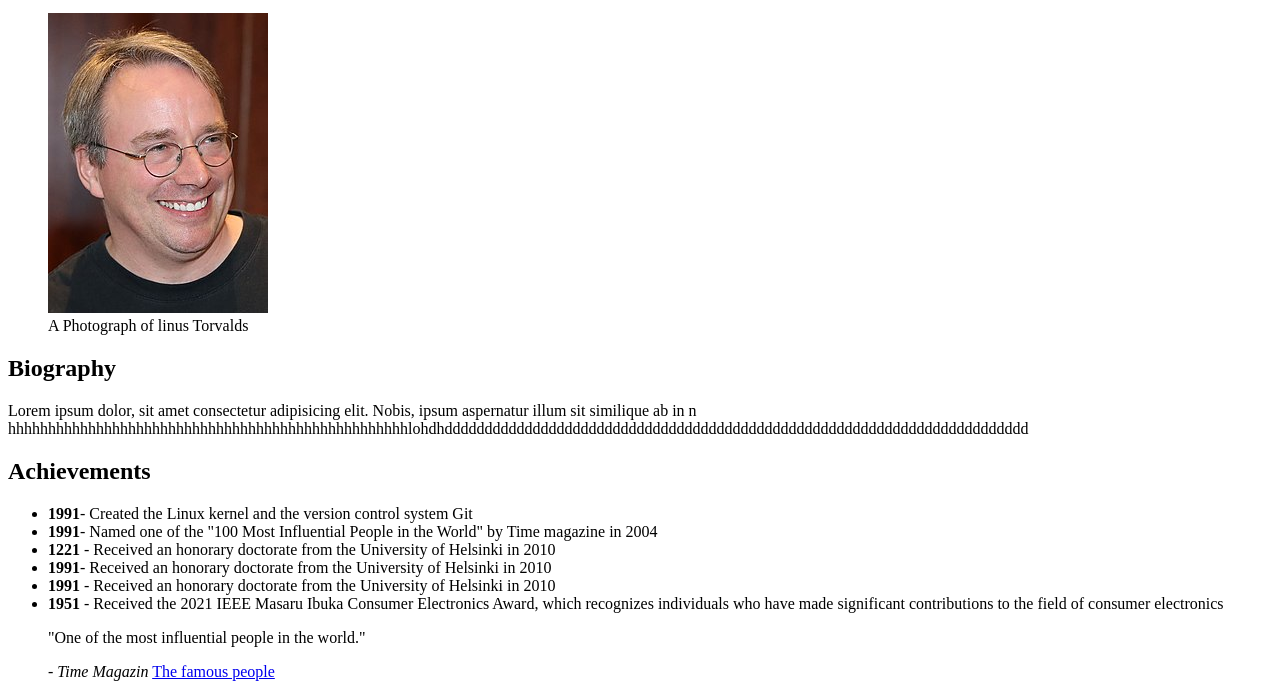
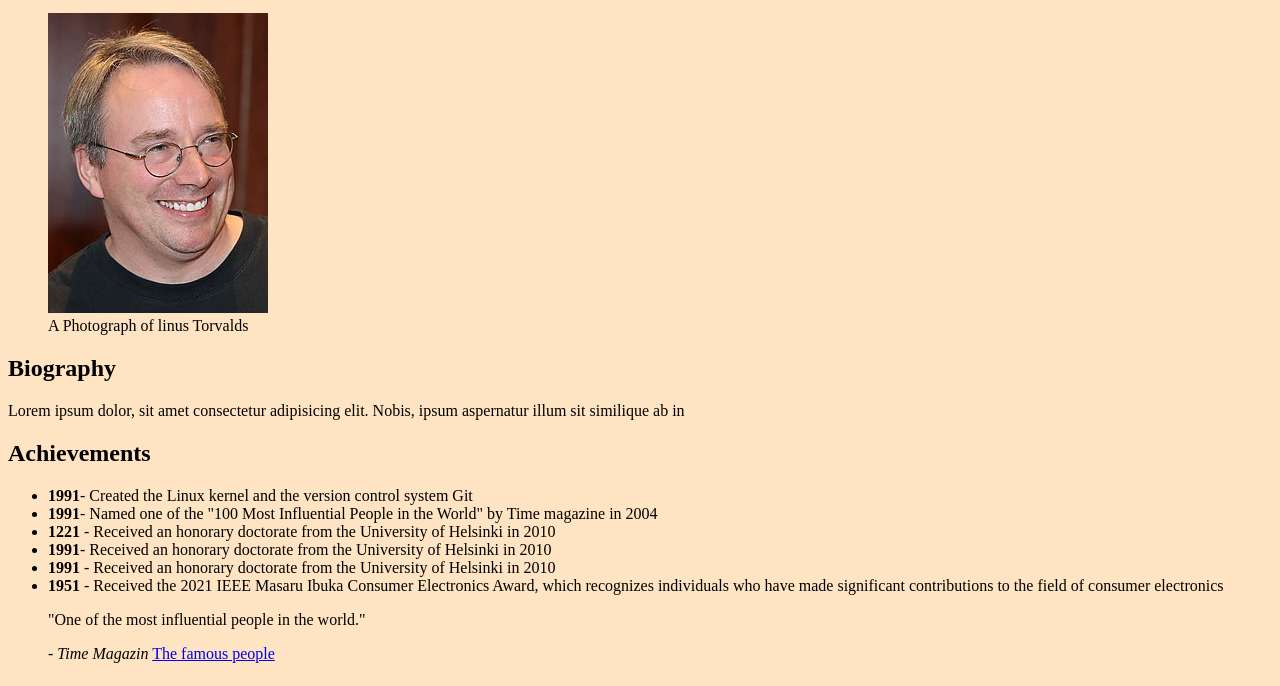
Before and after one commit to vishalrathore007/Html_BasicProject, a plain HTML site: page index.html in a window 1280 px wide. Shown: the part 101-787 px from the top of the page. Drawn offline with Linux system fonts and the light colour scheme.

Commit message:
Add background

```diff
--- a/index.html
+++ b/index.html
@@ -4,6 +4,7 @@
     <meta charset="UTF-8">
     <meta name="viewport" content="width=device-width, initial-scale=1.0">
     <title>Document</title>
+    <link rel="stylesheet" href="style.css">
 </head>
 <body>
     <h1>Linus Torvald </h1>
@@ -13,7 +14,7 @@
     <figcaption>  A Photograph of linus Torvalds  </figcaption>
      </figure>
     <h2>Biography </h2>
-    <P>Lorem ipsum dolor, sit amet consectetur adipisicing elit. Nobis, ipsum aspernatur illum sit similique ab in n hhhhhhhhhhhhhhhhhhhhhhhhhhhhhhhhhhhhhhhhhhhhhhhhhhlohdhddddddddddddddddddddddddddddddddddddddddddddddddddddddddddddddddddddddddd
+    <P>Lorem ipsum dolor, sit amet consectetur adipisicing elit. Nobis, ipsum aspernatur illum sit similique ab in
     </P>
     <h2>Achievements </h2>
  <ul>
```
